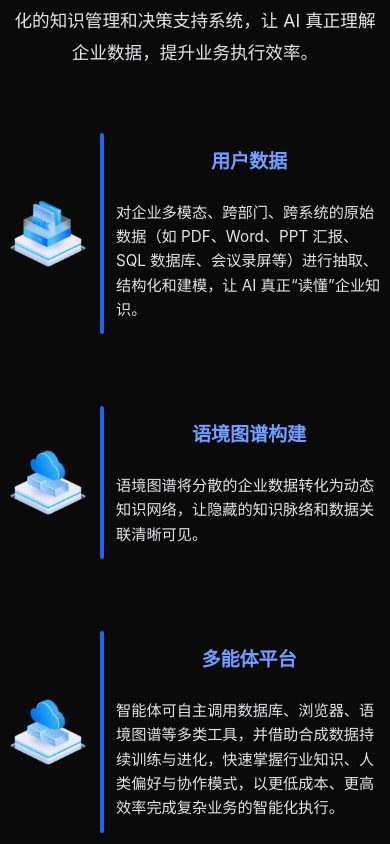
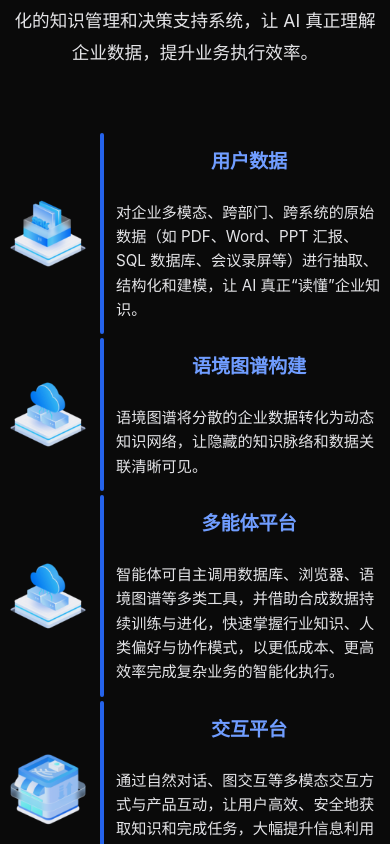
Before and after one commit to snailuu/dataarc-website, a Vue app: page /technology in a window 390 px wide. Shown: the part 980-1824 px from the top of the page. Built offline with nearby package versions, Linux system fonts and the light colour scheme.

Commit message:
样式：技术页面的步骤部分间距微调样式微调

```diff
--- a/src/views/Technology.vue
+++ b/src/views/Technology.vue
@@ -554,10 +554,10 @@ const toggleFaq = (type, index) => {
 /* 流程步骤 */
 .process-steps {
   max-width: 900px;
-  margin: 0 auto;
+  margin: 2px auto;
   display: flex;
   flex-direction: column;
-  gap: var(--space-12);
+  gap: 2px;
 }
 
 /* 核心功能和产品特点卡片 */
@@ -635,7 +635,7 @@ const toggleFaq = (type, index) => {
 
 .step-item {
   display: flex;
-  margin-bottom: 40px;
+  margin-bottom: 2px;
   position: relative;
   align-items: stretch;
 }
@@ -656,6 +656,8 @@ const toggleFaq = (type, index) => {
   height: auto;
   align-self: stretch;
 }
+
+
 
 .step-content {
   display: flex;
@@ -1027,7 +1029,7 @@ const toggleFaq = (type, index) => {
   }
 
   .process-steps {
-    gap: var(--space-8);
+    gap: 2px;
   }
 }
 
```
